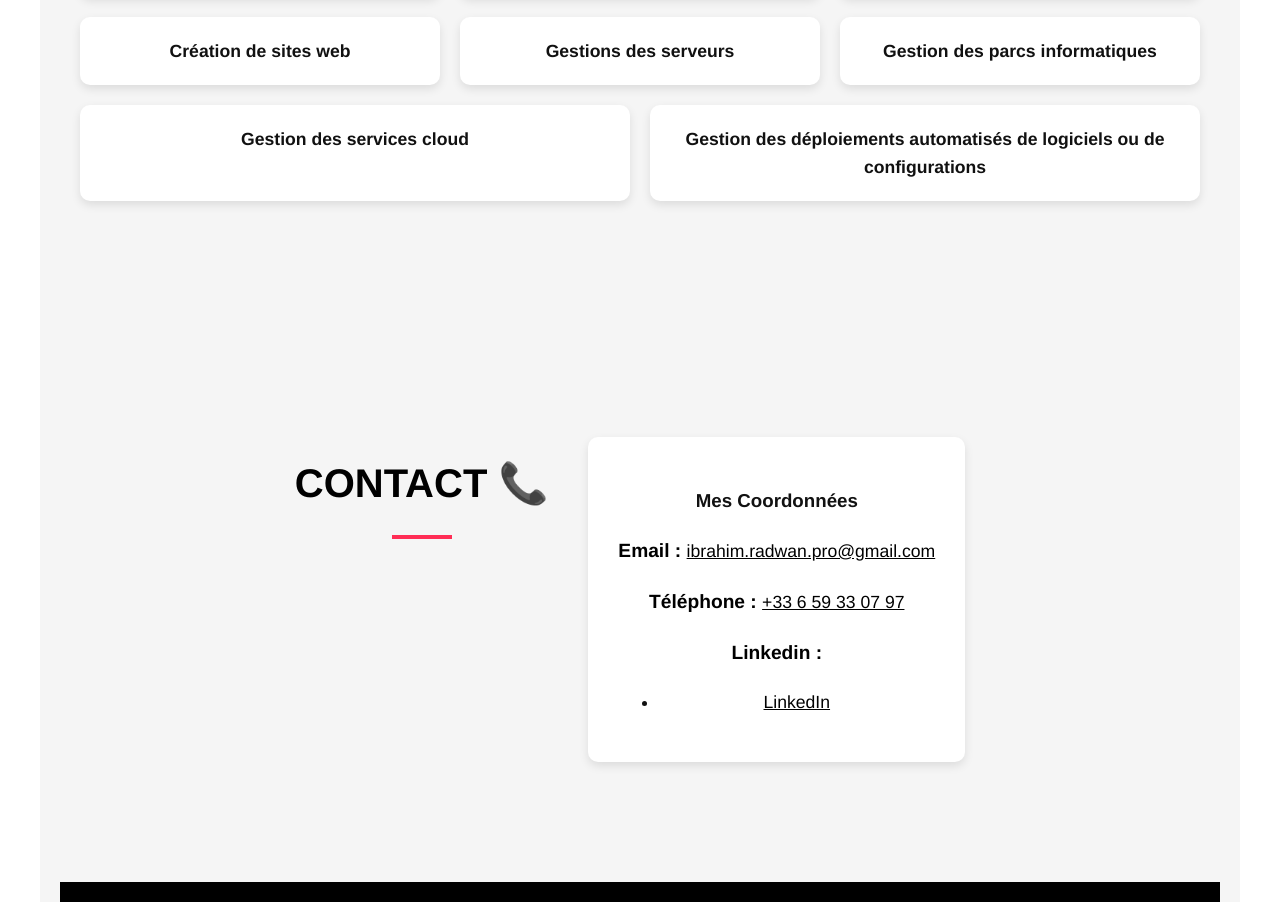
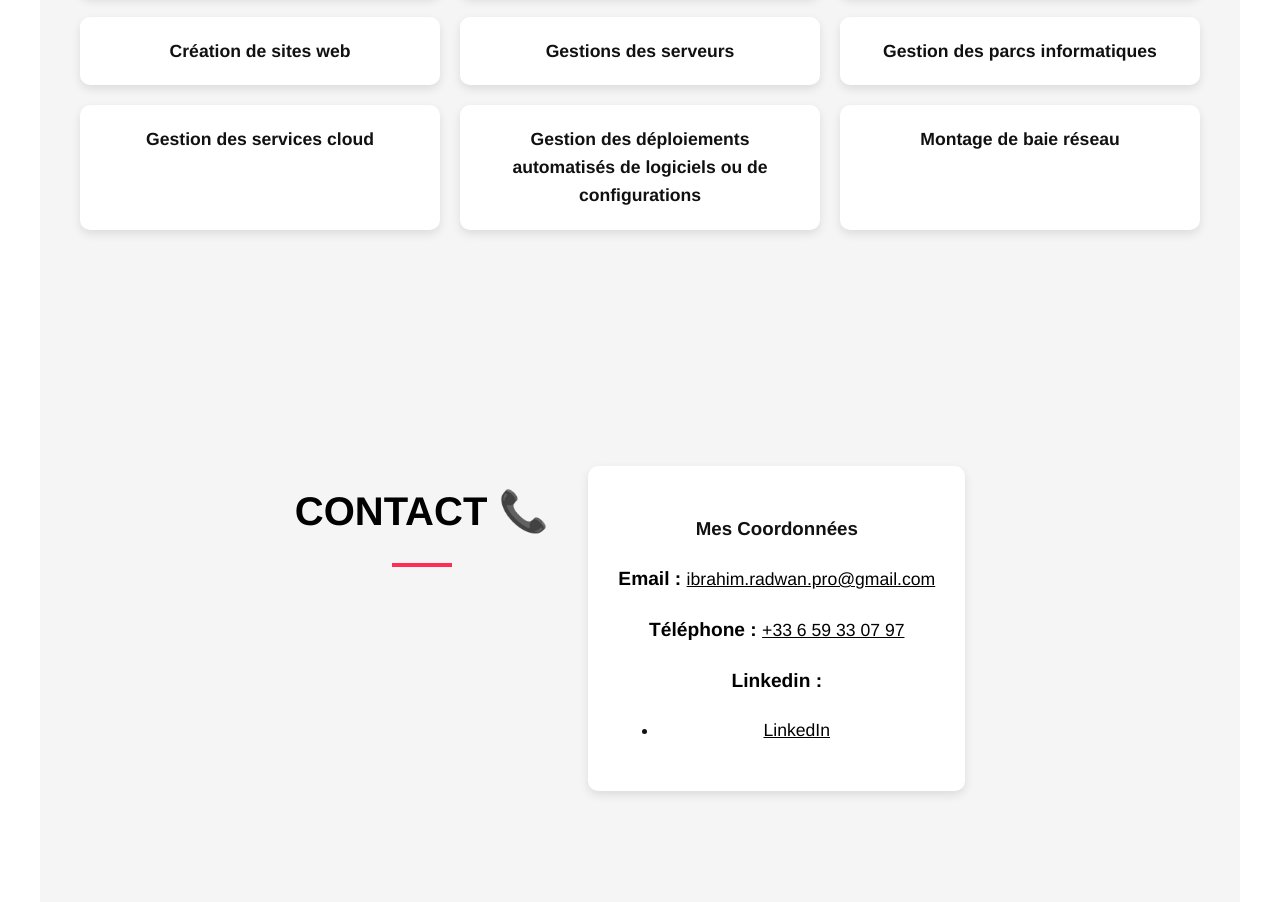
Before and after one commit to ibrahim-radwan-a/ibrahim-radwan-a.github.com, a plain HTML site: page index.html in a window 1280 px wide. Shown: the part 4802-5704 px from the top of the page. Drawn offline with Linux system fonts and the light colour scheme.

Commit message:
Update index.html

```diff
--- a/index.html
+++ b/index.html
@@ -145,6 +145,7 @@
             <li>Gestion des parcs informatiques</li>
             <li>Gestion des services cloud</li>
             <li>Gestion des déploiements automatisés de logiciels ou de configurations</li>
+            <li>Montage de baie réseau</li>
         </ul>
     </section>
 
```
